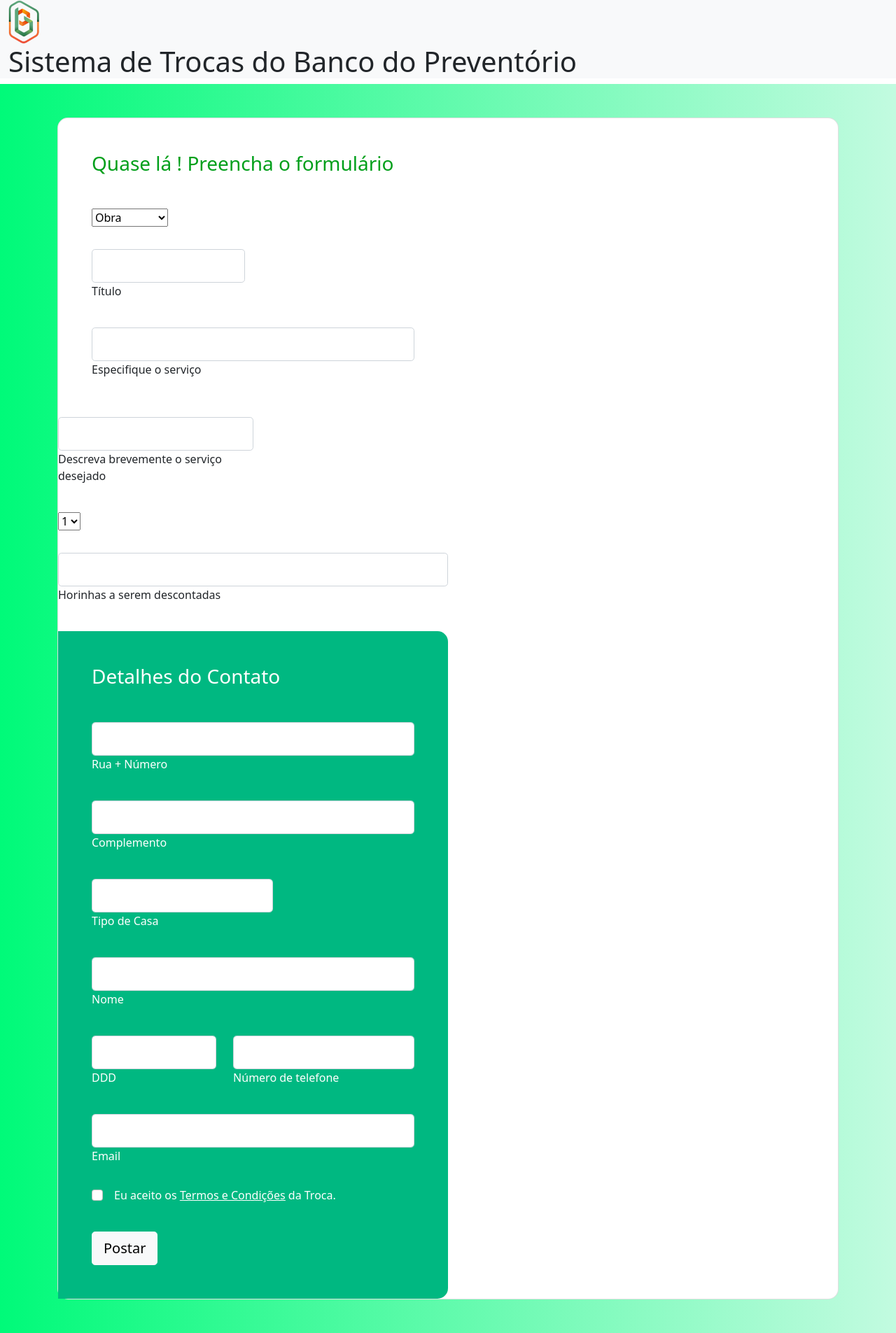
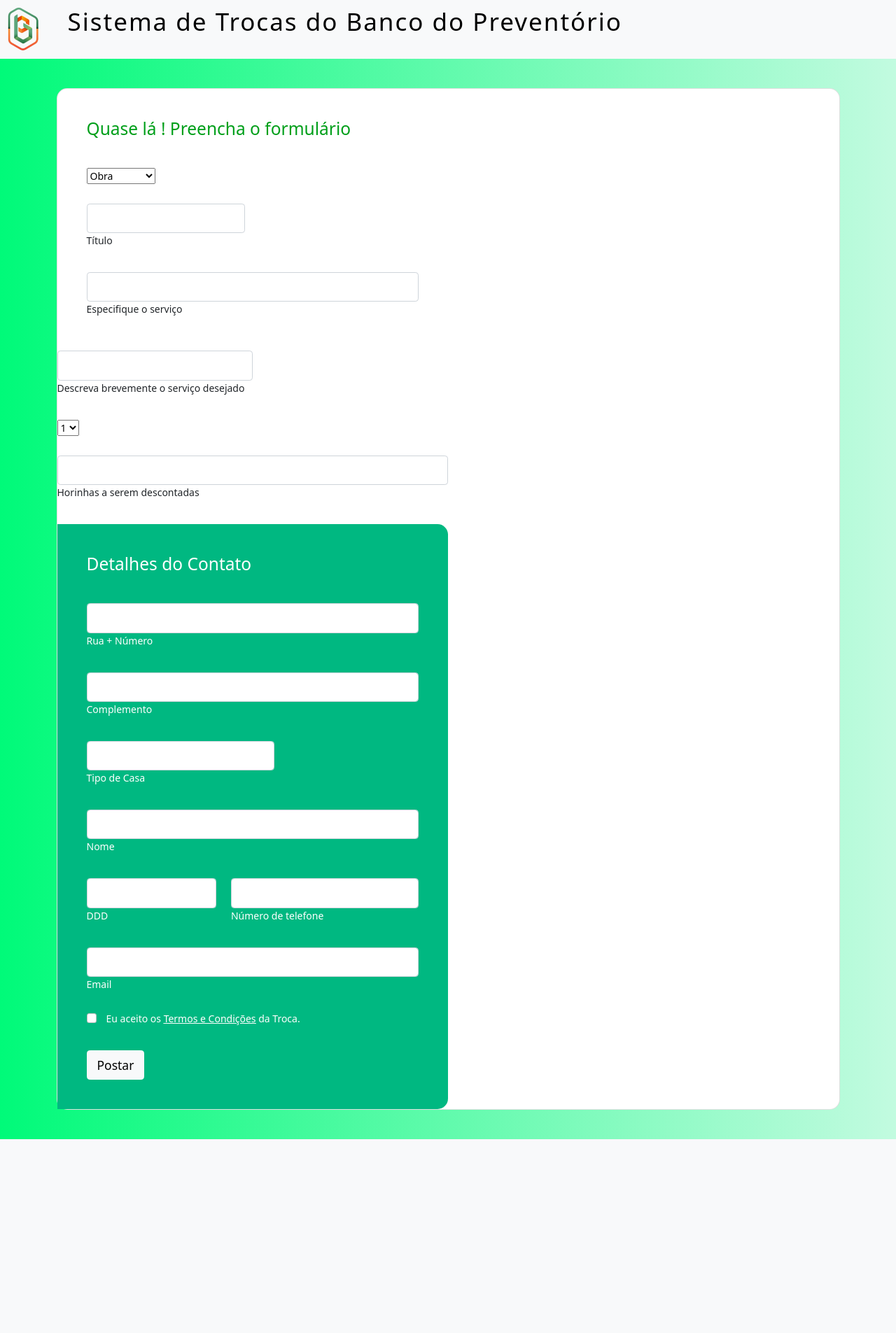
Before and after one commit to GabrielSilvaSouza/CompSoc, a Python web app: template MVPcompsoc/templates/add_post.html in a window 1280 px wide. Shown: the whole page at 70% size. After the commit the page ends 1628 px from the top, so only its background shows below. Run offline with Jinja, Linux system fonts and the light colour scheme; the template is opened without the code that fills it, so the values that code supplies are empty.

Commit message:
Update styleadd.css

```diff
--- a/MVPcompsoc/static/css/styleadd.css
+++ b/MVPcompsoc/static/css/styleadd.css
@@ -1,7 +1,17 @@
 @media (min-width: 1025px) {
+
+    * {
+        padding: 0px;
+        margin: 0px;
+        box-sizing: border-box;
+        font-size: 14px;
+
+    }
+
     .h-custom {
         height: 100vh !important;
     }
+
     }
     .card-registration .select-input.form-control[readonly]:not([disabled]) {
         font-size: 1rem;
@@ -9,30 +19,46 @@
         padding-left: .75em;
         padding-right: .75em;
     }
+
     .card-registration .select-arrow {
         top: 13px;
     }
 
+    header {
+        display: flex;
+        padding: 10px;
+        background-color: darkgreen;
+    }
+
+    header h1 {
+        font-weight:200;
+        letter-spacing:2px;
+        color:black;
+    }
+
+    h1 {
+        font-size: calc(1.325rem + 1.5vh);
+    }
+
     .gradient-custom-2 {
-    /* fallback for old browsers */
         background: #a1c4fd;
 
-    /* Chrome 10-25, Safari 5.1-6 */
         background: -webkit-linear-gradient(to right, rgb(4, 255, 130), rgba(194, 233, 251, 1));
 
-    /* W3C, IE 10+/ Edge, Firefox 16+, Chrome 26+, Opera 12+, Safari 7+ */
         background: linear-gradient(to right, rgb(0, 250, 121), rgb(194, 251, 224))
     }
 
     .bg-indigo {
         background-color: #00b881;
     }
+
     @media (min-width: 992px) {
         .card-registration-2 .bg-indigo {
             border-top-right-radius: 15px;
             border-bottom-right-radius: 15px;
         }
     }
+
     @media (max-width: 991px) {
         .card-registration-2 .bg-indigo {
             border-bottom-left-radius: 15px;
```
Lines whose indentation alone changed are shown as unchanged.
